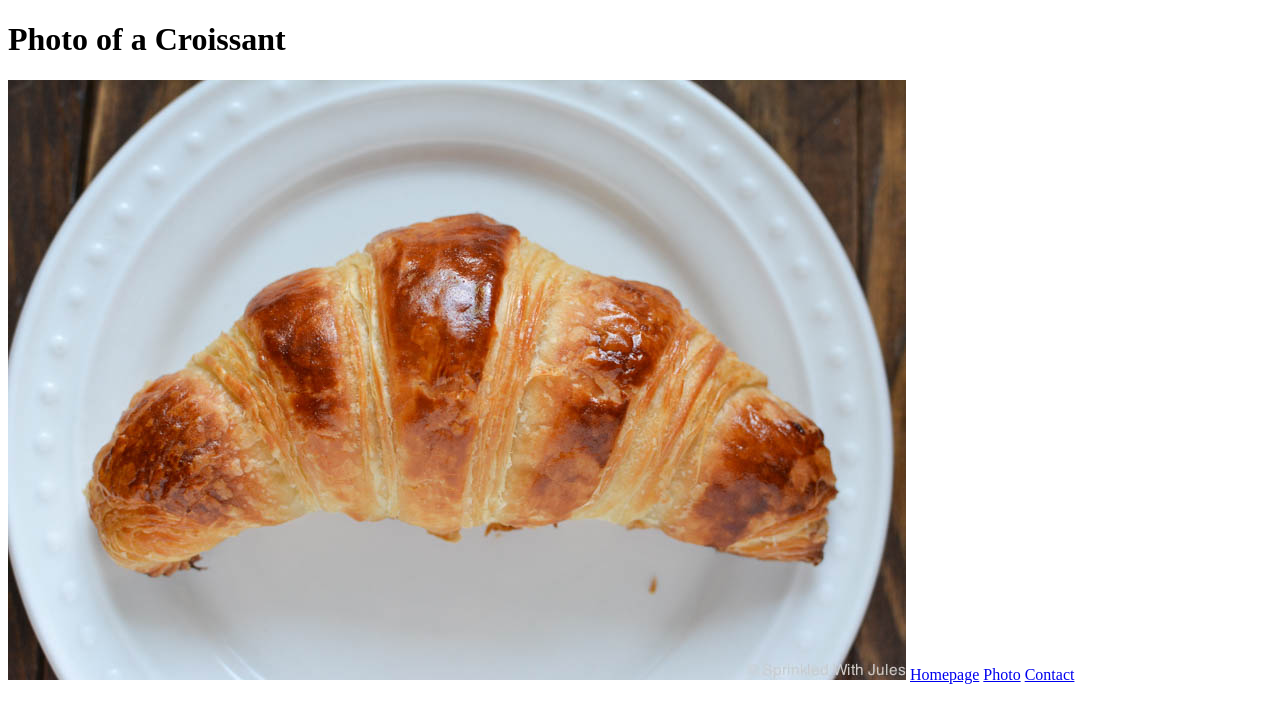
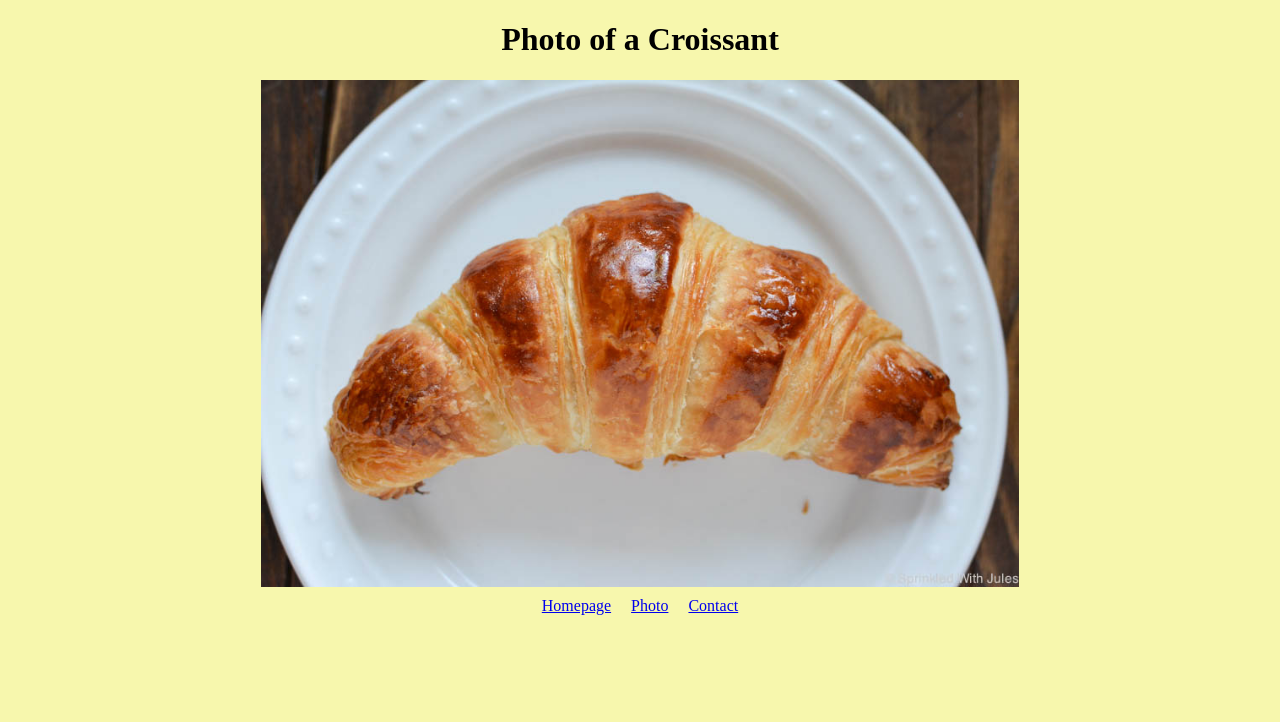
Before and after one commit to Laux0/Croissant, a plain HTML site: page photo.html in a window 1280 px wide. Drawn offline with Linux system fonts and the light colour scheme.

Commit message:
Added background and positioning with CSS

```diff
--- a/photo.html
+++ b/photo.html
@@ -9,8 +9,10 @@
   <body>
     <h1>Photo of a Croissant</h1>
     <img src="/images/croissant.jpg" />
-    <a href="/index.html">Homepage</a>
-    <a href="/photo.html">Photo</a>
-    <a href="/contact.html">Contact</a>
+    <div class="links">
+      <a href="/index.html">Homepage</a>
+      <a href="/photo.html">Photo</a>
+      <a href="/contact.html">Contact</a>
+    </div>
   </body>
 </html>
--- a/style/style.css
+++ b/style/style.css
@@ -0,0 +1,26 @@
+body {
+  background-color: rgb(247, 247, 173);
+}
+
+h1 {
+  text-align: center;
+}
+
+p {
+  text-align: center;
+}
+
+img {
+  max-width: 60%;
+  display: block;
+  margin: 0 auto;
+}
+
+.links {
+  display: flex;
+  justify-content: center;
+}
+
+.links a {
+  margin: 10px;
+}
```
Also changed, not shown: contact.html (+5 -3 lines), index.html (+5 -3 lines).
